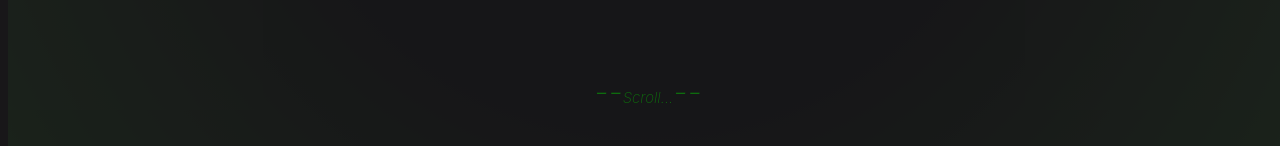
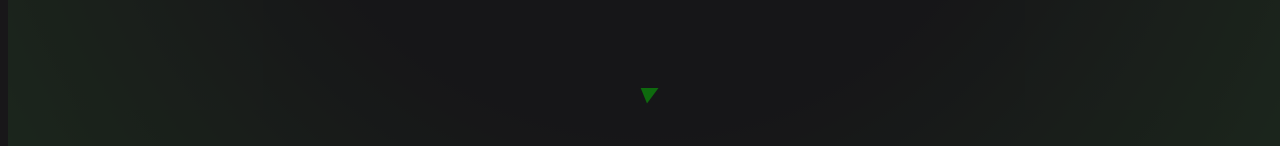
Before and after one commit to Mike-is-coding/Mike-is-coding.github.io, a React (Create React App) app: page / in a window 1280 px wide. Shown: the part 653-799 px from the top of the page. Built offline with nearby package versions, Linux system fonts and the light colour scheme.

Commit message:
Added down arrow

```diff
--- a/src/App.js
+++ b/src/App.js
@@ -28,7 +28,7 @@ function App() {
       <section id="welcome-section">
         <h1 className="welcome-text">Hey I'm Miguel</h1>
         <p>Front-End Developer</p>
-        <p className="scroll-cont">{'--'}<span className="scroll-text">Scroll...</span>{'--'}</p>
+        <p className="scroll-cont"><span className="scroll-text">▼</span></p>
       </section>
 
       {/* || Projects Section */}
--- a/src/index.css
+++ b/src/index.css
@@ -10,14 +10,8 @@
   0% {
     opacity: 1;
   }
-  25% {
-    opacity: 0.5;
-  }
   50% {
     opacity: 0;
-  }
-  75% {
-    opacity: 0.5;
   }
   100% {
     opacity: 1;
@@ -27,14 +21,8 @@
   0% {
     opacity: 1;
   }
-  25% {
-    opacity: 0.5;
-  }
   50% {
     opacity: 0;
-  }
-  75% {
-    opacity: 0.5;
   }
   100% {
     opacity: 1;
@@ -113,7 +101,7 @@ a {
 
 .background-static {
   width: 100vw;
-  height: 20px;
+  height: 15px;
   background: radial-gradient(circle, #181719 0%, #181719 50%, #2b5329 100%);
   position: absolute;
   top: 0;
@@ -198,7 +186,9 @@ a {
 }
 
 .scroll-text {
-  font-size: 15px;
+  font-size: 20px;
+  -webkit-animation: flickerAnimation 3s infinite;
+  animation: flickerAnimation 3s infinite;
 }
 
 .projects-section {
--- a/src/index.scss
+++ b/src/index.scss
@@ -23,6 +23,13 @@ $black2: #1a1d10;
   animation: flickerAnimation 0.05s infinite;
 }
 
+@mixin flicker-slow {
+  -webkit-animation: flickerAnimation 3s infinite;
+  -moz-animation: flickerAnimation 3s infinite;
+  -o-animation: flickerAnimation 3s infinite;
+  animation: flickerAnimation 3s infinite;
+}
+
 @mixin flicker-static {
   -webkit-animation: flicker-static 2s infinite;
   -moz-animation: flicker-static 2s infinite;
@@ -35,14 +42,8 @@ $black2: #1a1d10;
   0% {
     opacity: 1;
   }
-  25% {
-    opacity: 0.5;
-  }
   50% {
     opacity: 0;
-  }
-  75% {
-    opacity: 0.5;
   }
   100% {
     opacity: 1;
@@ -52,14 +53,8 @@ $black2: #1a1d10;
   0% {
     opacity: 1;
   }
-  25% {
-    opacity: 0.5;
-  }
   50% {
     opacity: 0;
-  }
-  75% {
-    opacity: 0.5;
   }
   100% {
     opacity: 1;
@@ -69,14 +64,8 @@ $black2: #1a1d10;
   0% {
     opacity: 1;
   }
-  25% {
-    opacity: 0.5;
-  }
   50% {
     opacity: 0;
-  }
-  75% {
-    opacity: 0.5;
   }
   100% {
     opacity: 1;
@@ -86,14 +75,8 @@ $black2: #1a1d10;
   0% {
     opacity: 1;
   }
-  25% {
-    opacity: 0.5;
-  }
   50% {
     opacity: 0;
-  }
-  75% {
-    opacity: 0.5;
   }
   100% {
     opacity: 1;
@@ -192,7 +175,7 @@ a {
 
 .background-static {
   width: 100vw;
-  height: 20px;
+  height: 15px;
   background: $flicker-green;
   position: absolute;
   top: 0;
@@ -274,7 +257,8 @@ a {
 }
 
 .scroll-text {
-  font-size: 15px;
+  font-size: 20px;
+  @include flicker-slow();
 }
 
 .projects-section {
```
Also changed, not shown: 1 other file (tests, documents, lock files or other folders).
